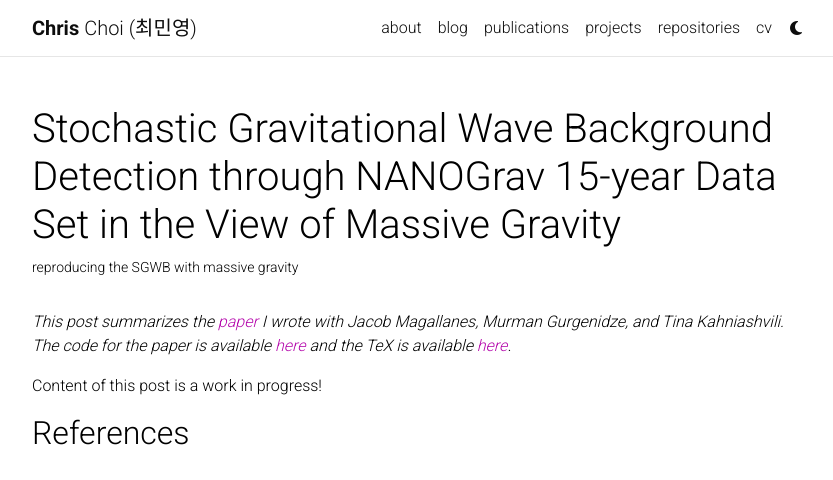
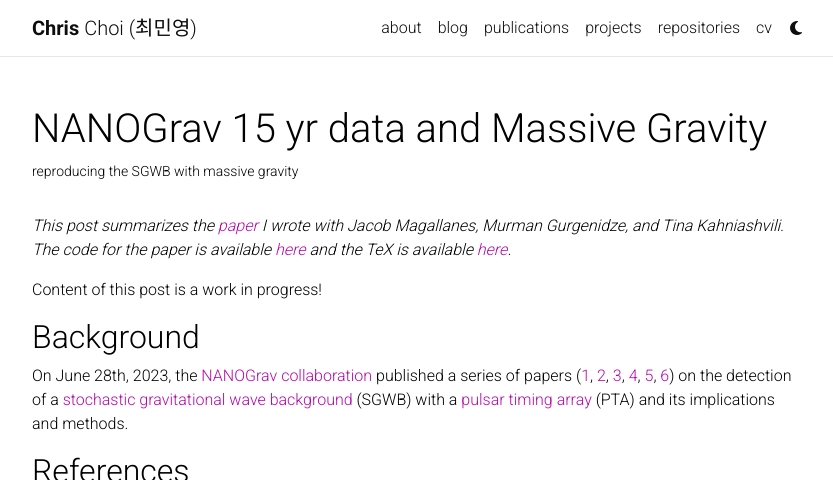
Before and after one commit to benhurtekeste/benhurtekeste.github.io, a Jekyll site: the page built from _projects/mg_paper.md, in a window 1280 px wide, cut to the strip 0-480 px from the top of the page. Shown: the whole strip, without its empty margins (223-1056 px from the left). Built offline with Jekyll 4.4.1, drawn with Linux system fonts in a browser that asks for light colours; comment, search, counter and statistics services are not loaded; a style sheet for code colours, icons or effects is not loaded.

Commit message:
Added stuff to mg paper file and fixed typos elsewhere

```diff
--- a/_projects/mg_paper.md
+++ b/_projects/mg_paper.md
@@ -1,6 +1,6 @@
 ---
 layout: page
-title: Stochastic Gravitational Wave Background Detection through NANOGrav 15-year Data Set in the View of Massive Gravity
+title: NANOGrav 15 yr data and Massive Gravity
 description: reproducing the SGWB with massive gravity
 img: assets/img/projects/mg_paper/cover.png
 importance: 1
@@ -10,3 +10,6 @@
 _This post summarizes the [paper](https://arxiv.org/abs/2312.03932) I wrote with Jacob Magallanes, Murman Gurgenidze, and Tina Kahniashvili. The code for the paper is available [here](https://github.com/ChrisChoi314/constrain_mass_nanograv_15) and the TeX is available [here](https://github.com/ChrisChoi314/constraining_NANOGrav_paper)._
 
 Content of this post is a work in progress!
+
+## Background
+On June 28th, 2023, the [NANOGrav collaboration](https://nanograv.org/collaboration/overview) published a series of papers ([1](https://ui.adsabs.harvard.edu/abs/2023ApJ...951L..11A/abstract), [2](https://ui.adsabs.harvard.edu/abs/2023ApJ...951L..50A/abstract), [3](https://ui.adsabs.harvard.edu/abs/2023ApJ...951L...8A/abstract), [4](https://ui.adsabs.harvard.edu/abs/2023ApJ...951L...9A/abstract), [5](https://ui.adsabs.harvard.edu/abs/2023ApJ...951L..10A/abstract), [6](https://ui.adsabs.harvard.edu/abs/2023ApJ...952L..37A/abstract)) on the detection of a [stochastic gravitational wave background](https://en.wikipedia.org/wiki/Gravitational_wave_background) (SGWB) with a [pulsar timing array](https://en.wikipedia.org/wiki/Pulsar_timing_array) (PTA) and its implications and methods.
```
Also changed, not shown: _posts/2023-12-22-long-songs.md (+2 -2 lines).
